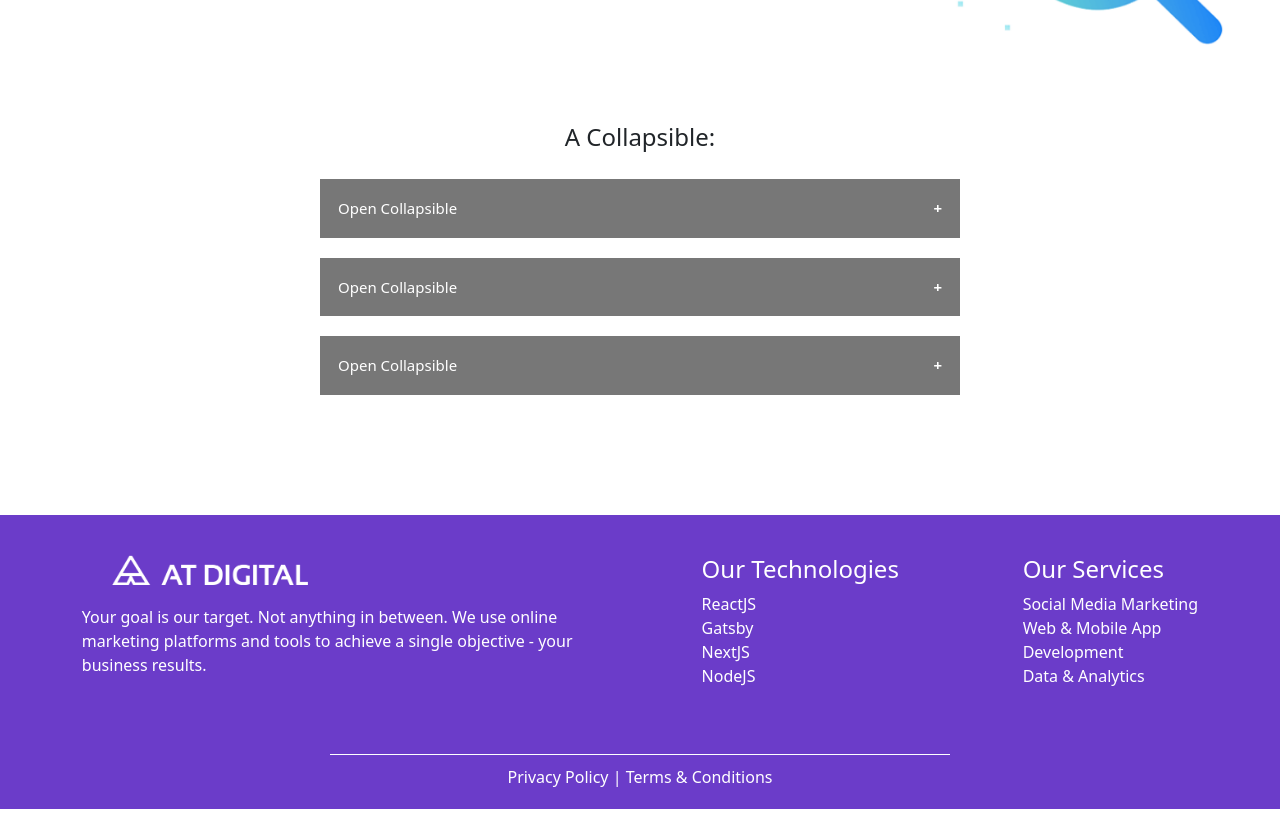
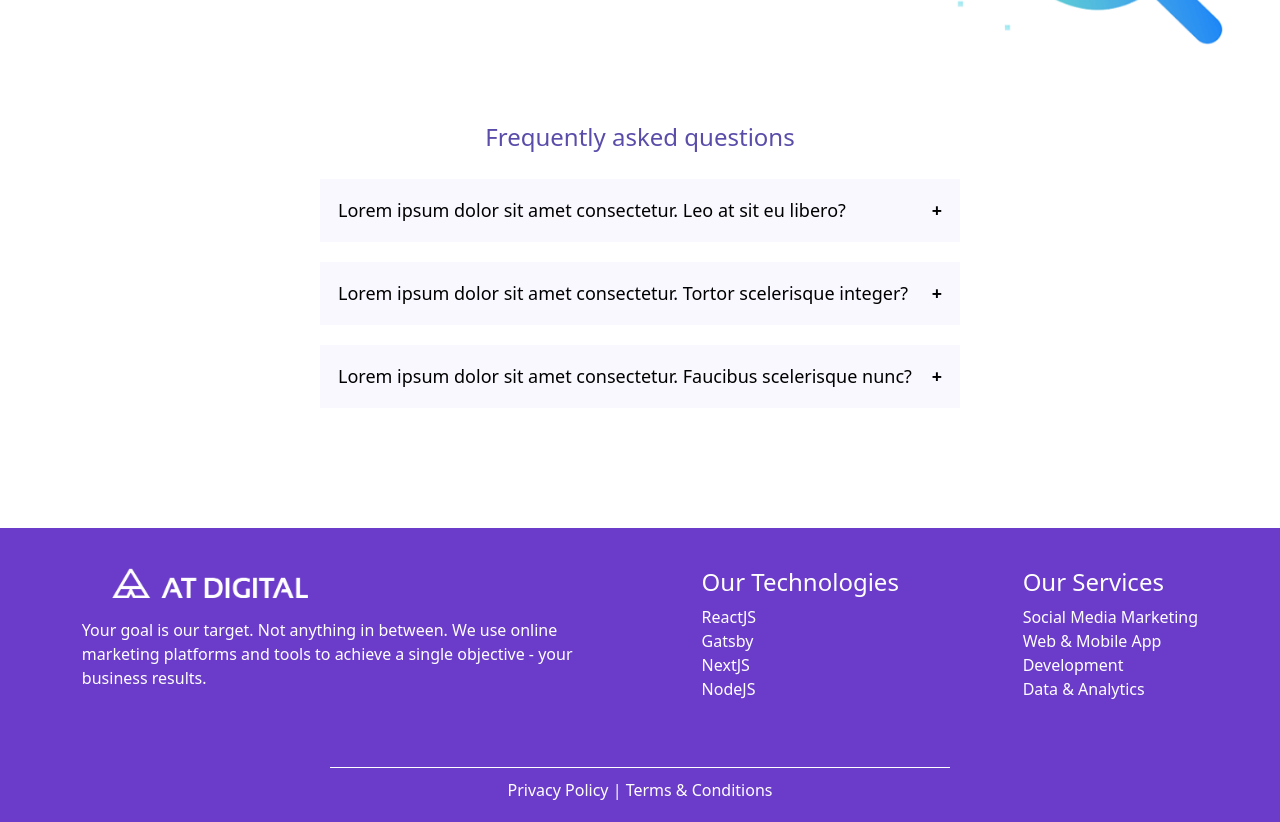
Before and after one commit to IT21284816/AT-Digital_React-Web-Page, a React (Create React App) app: page / in a window 1280 px wide. Shown: the part 1660-2482 px from the top of the page. Built offline with nearby package versions, Linux system fonts and the light colour scheme.

Commit message:
initial commit

```diff
--- a/src/App.css
+++ b/src/App.css
@@ -1,4 +1,3 @@
-/* Card.css */
 .card-container {
     position: relative;
     width: 100%;
@@ -10,56 +9,56 @@
     top: 500px;
     left: 30%;
     transform: translate(-50%, -50%);
-    background: linear-gradient(256.73deg, #1CBDDD 27.86%, #4DCA79 100%), #FFFFFF; /* Set linear gradient and fallback color */
+    background: linear-gradient(256.73deg, #1CBDDD 27.86%, #4DCA79 100%), #FFFFFF;
     padding: 20px;
     border-radius: 10px;
     box-shadow: 0 4px 8px rgba(0, 0, 0, 0.1);
     text-align: left;
-    width: 560px; /* Set width */
-    height: 300px; /* Set height */
-    font-family: 'Inter'; /* Set font family */
-    font-style: normal; /* Set font style */
-    font-weight: 700; /* Set font weight */
-    font-size: 45px; /* Set font size */
-    line-height: 100%; /* Set line height */
-    letter-spacing: -0.02em; /* Set letter spacing */
-    text-transform: capitalize; /* Set text transform */
-    color: #FFFFFF; /* Set font color */
-    flex: none; /* Inside auto layout */
-    order: 0; /* Inside auto layout */
-    flex-grow: 0; /* Inside auto layout */
+    width: 560px;
+    height: 300px;
+    font-family: 'Inter';
+    font-style: normal;
+    font-weight: 700;
+    font-size: 45px;
+    line-height: 100%;
+    letter-spacing: -0.02em;
+    text-transform: capitalize;
+    color: #FFFFFF;
+    flex: none;
+    order: 0;
+    flex-grow: 0;
 }
 
 .button {
-    background-color: #F28D35; /* Set button color */
-    color: #FFFFFF; /* Set button text color */
-    padding: 0px 20px; /* Set button padding */
+    background-color: #F28D35;
+    color: #FFFFFF;
+    padding: 0px 20px;
     border: none;
 
     cursor: pointer;
     font-size: 20px;
     transition: background-color 0.3s ease;
-    position: absolute; /* Set button position */
-    bottom: 20px; /* Adjust button position from bottom */
-    left: 5%; /* Set button position from left */
+    position: absolute;
+    bottom: 20px;
+    left: 5%;
 }
 
 .button:hover {
-    background-color: #e07225; /* Change button color on hover */
+    background-color: #e07225;
 }
 
 .image-description-container1 {
     display: flex;
     justify-content: center;
     align-items: center;
-    margin-top: 20px; /* Adjust margin as needed */
+    margin-top: 20px;
     margin-left: 200px;
   }
 
   .image-description-container1 img {
     width: 40%;
     height: auto;
-    margin-right: 150px; /* Adjust margin as needed */
+    margin-right: 150px;
   }
 
   .description1 {
@@ -71,14 +70,14 @@
     display: flex;
     justify-content: center;
     align-items: center;
-    margin-top: -50px; /* Adjust margin as needed */
+    margin-top: -50px;
     margin-left: 150px;
   }
 
   .image-description-container2 img {
     width: 30%;
     height: auto;
-    margin-left: 250px; /* Adjust margin as needed */
+    margin-left: 250px;
   }
 
   .description2 {
@@ -88,28 +87,29 @@
 
 
   .collapsible {
-    background-color: #777;
-    color: white;
+    background-color: #FAF8FF;
+    color: black;
     cursor: pointer;
     padding: 18px;
     width: 50%;
     border: none;
     text-align: left;
     outline: none;
-    font-size: 15px;
+    font-size: 18px;
     margin-top: 20px;
   }
 
   .active, .collapsible:hover {
-    background-color: #555;
+    background-color: #FAF8FF;
   }
 
   .collapsible:after {
     content: '\002B';
-    color: white;
+    color: black;
     font-weight: bold;
     float: right;
     margin-left: 5px;
+
   }
 
   .active:after {
@@ -121,6 +121,19 @@
     max-height: 0;
     overflow: hidden;
     transition: max-height 0.2s ease-out;
-    background-color: #f1f1f1;
+    background-color: #FAF8FF;
     width: 50%;
+    color: #6F6C90;
+    text-align: left;
   }
+
+  .collapsible.active {
+  color: #6B3CC9; /* Change this to your desired color */
+}
+
+
+
+
+.faq-heading {
+  color: #5a4daa;
+}
--- a/src/App.js
+++ b/src/App.js
@@ -62,20 +62,20 @@ function App() {
       </div>
       <center><div>
       <br></br>
-        <h4>A Collapsible:</h4>
-        <button className="collapsible">Open Collapsible</button>
+        <h4 className="faq-heading">Frequently asked questions</h4>
+        <button className="collapsible">Lorem ipsum dolor sit amet consectetur. Leo at sit eu libero?</button>
         <div className="content">
-          <p>Lorem ipsum dolor sit amet, consectetur adipisicing elit, sed do eiusmod tempor incididunt ut labore et dolore magna aliqua. Ut enim ad minim veniam, quis nostrud exercitation ullamco laboris nisi ut aliquip ex ea commodo consequat.</p>
+          <p>Lorem ipsum dolor sit amet consectetur. Faucibus commodo suscipit id ipsum. Elementum ultrices nulla faucibus odio est sed aliquam. Sapien massa morbi risus sagittis tortor integer.</p>
         </div>
 
-        <button className="collapsible">Open Collapsible</button>
+        <button className="collapsible">Lorem ipsum dolor sit amet consectetur. Tortor scelerisque integer?</button>
         <div className="content">
-          <p>Lorem ipsum dolor sit amet, consectetur adipisicing elit, sed do eiusmod tempor incididunt ut labore et dolore magna aliqua. Ut enim ad minim veniam, quis nostrud exercitation ullamco laboris nisi ut aliquip ex ea commodo consequat.</p>
+          <p>Lorem ipsum dolor sit amet consectetur. Faucibus commodo suscipit id ipsum. Elementum ultrices nulla faucibus odio est sed aliquam. Sapien massa morbi risus sagittis tortor integer.</p>
         </div>
 
-        <button className="collapsible">Open Collapsible</button>
+        <button className="collapsible">Lorem ipsum dolor sit amet consectetur. Faucibus scelerisque nunc?</button>
         <div className="content">
-          <p>Lorem ipsum dolor sit amet, consectetur adipisicing elit, sed do eiusmod tempor incididunt ut labore et dolore magna aliqua. Ut enim ad minim veniam, quis nostrud exercitation ullamco laboris nisi ut aliquip ex ea commodo consequat.</p>
+          <p>Lorem ipsum dolor sit amet consectetur. Faucibus commodo suscipit id ipsum. Elementum ultrices nulla faucibus odio est sed aliquam. Sapien massa morbi risus sagittis tortor integer.</p>
         </div>
       </div></center>
       <br></br><br></br><br></br><br></br><br></br>
```
